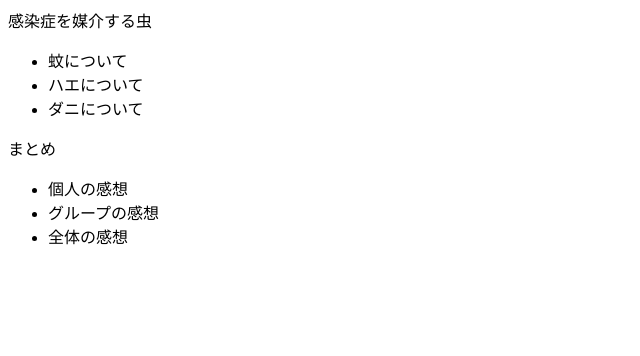
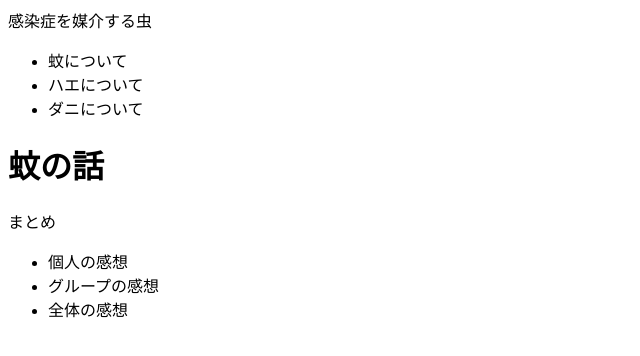
Before and after one commit to harukisugiyama/musi-kansensyo, a plain HTML site: page index.html in a window 1280 px wide. Shown: the whole page, without its empty margins (0-640 px from the left). Drawn offline with Linux system fonts and the light colour scheme.

Commit message:
Update index.html

```diff
--- a/index.html
+++ b/index.html
@@ -16,6 +16,12 @@
         </ul>
      </div>
     <div class="main">
+      <div class="copy-container">
+        <h1>蚊の話</h1>
+      </div>
+      <div class="contents">
+      <div>
+      <div class="contact-form">
     </div>
     <div class="footer">
       <div class="footer-logo">まとめ</div>
```
